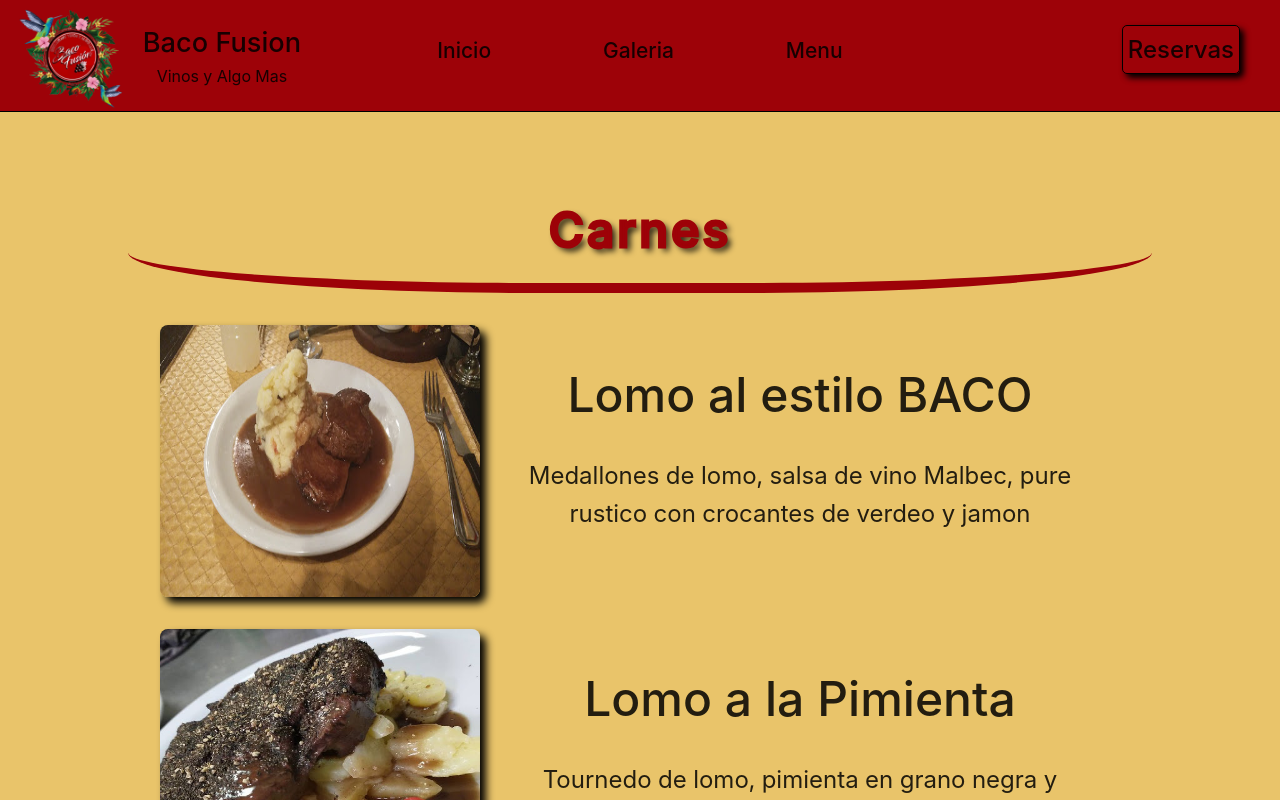
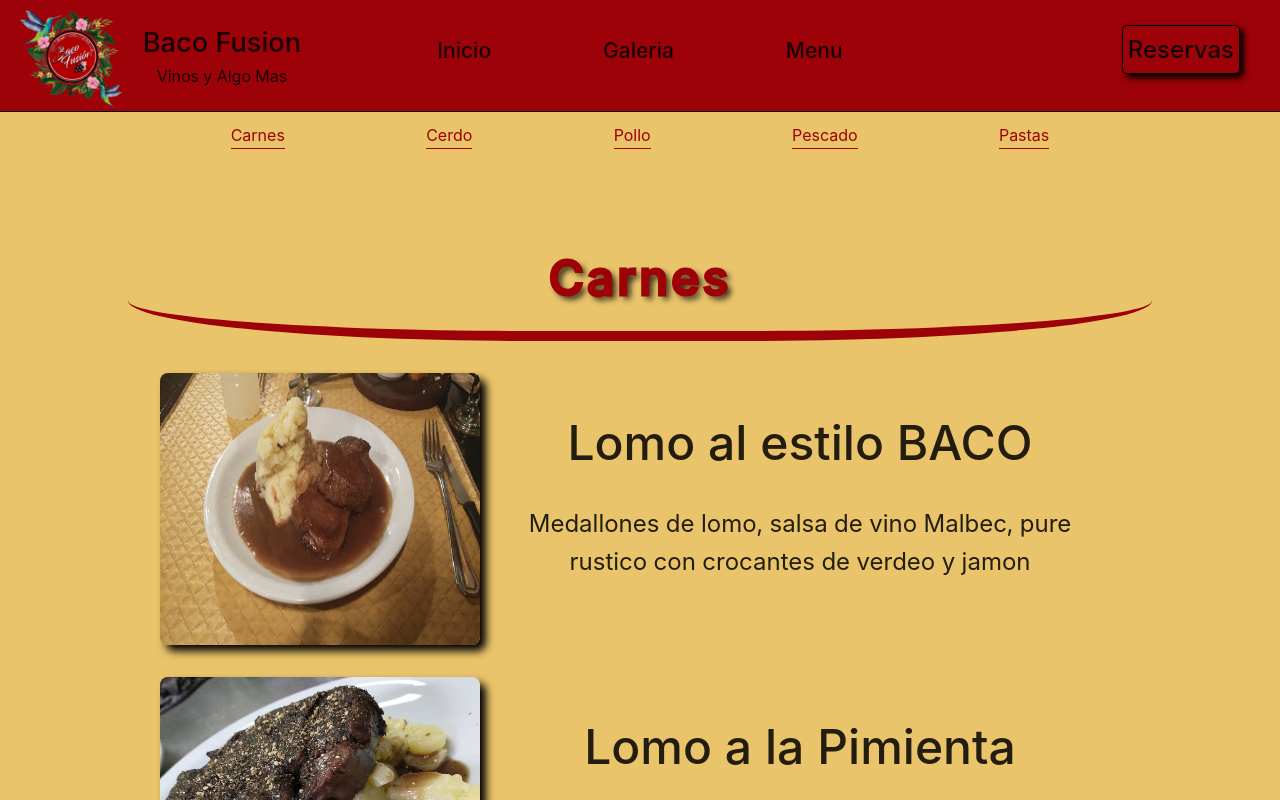
Before and after one commit to marioacaballero/Baco-Fusion-App, a React (Create React App) app: page /menu in a window 1280 px wide. Shown: the top 800 px of the page. Built offline with nearby package versions, Linux system fonts and the light colour scheme.

Commit message:
adding autoscroll in menu component

```diff
--- a/src/Components/Menu/Menu.module.css
+++ b/src/Components/Menu/Menu.module.css
@@ -1,7 +1,25 @@
 .menu {
   background-color: #e9c46a;
   /* min-height: 100vh; */
+}
 
+.menu > div {
+  display: flex;
+  height: 3rem;
+  align-items: center;
+  justify-content: space-around;
+  width: 100%;
+  padding-right: 10rem;
+  padding-left: 10rem;
+}
+.menu > div > a {
+  font-size: 1rem;
+  color: #9d0208;
+  border-bottom: 1px solid #9d0208;
+}
+
+.menu > div > a:hover {
+  scale: 1.2;
 }
 
 .menu > section {
@@ -11,7 +29,7 @@
   justify-content: center;
 }
 
-.menu > section > h2{
+.menu > section > h2 {
   font-size: 3rem;
   border-bottom: 10px solid #9d0208;
   border-radius: 40%;
@@ -25,7 +43,7 @@
   letter-spacing: 3px;
 }
 
-.cards{
+.cards {
   display: flex;
   flex-direction: column;
   justify-content: center;
--- a/src/Components/Menu/Menu.tsx
+++ b/src/Components/Menu/Menu.tsx
@@ -12,7 +12,14 @@ import { Card } from "./Card";
 export const Menu: React.FC = () => {
   return (
     <div className={style.menu}>
-      <section>
+      <div>
+        <a href="/menu/#carnes">Carnes</a>
+        <a href="/menu/#cerdo">Cerdo</a>
+        <a href="/menu/#pollo">Pollo</a>
+        <a href="/menu/#pescado">Pescado</a>
+        <a href="/menu/#pasta">Pastas</a>
+      </div>
+      <section id={"carnes"}>
         <h2>Carnes</h2>
         <div className={style.cards}>
           {menuFoodMeatData.map((p) => (
@@ -20,7 +27,7 @@ export const Menu: React.FC = () => {
           ))}
         </div>
       </section>
-      <section>
+      <section id={"cerdo"}>
         <h2>Cerdo</h2>
         <div className={style.cards}>
           {menuFoodPorkData.map((p) => (
@@ -29,7 +36,7 @@ export const Menu: React.FC = () => {
         </div>
       </section>
       <section>
-        <h2>Pollo</h2>
+        <h2 id={"pollo"}>Pollo</h2>
         <div className={style.cards}>
           {menuFoodChickenData.map((p) => (
             <Card name={p.name} description={p.description} img={p.img} />
@@ -37,7 +44,7 @@ export const Menu: React.FC = () => {
         </div>
       </section>
       <section>
-        <h2>Pescado</h2>
+        <h2 id={"pescado"}>Pescado</h2>
         <div className={style.cards}>
           {menuFoodFishData.map((p) => (
             <Card name={p.name} description={p.description} img={p.img} />
@@ -45,7 +52,7 @@ export const Menu: React.FC = () => {
         </div>
       </section>
       <section>
-        <h2>Pastas</h2>
+        <h2 id={"pastas"}>Pastas</h2>
         <div className={style.cards}>
           {menuFoodPastaData.map((p) => (
             <Card name={p.name} description={p.description} img={p.img} />
--- a/src/Components/NavBar/NavBar.tsx
+++ b/src/Components/NavBar/NavBar.tsx
@@ -17,7 +17,7 @@ export const NavBar = () => {
       <section>
         <h2 onClick={() => navigate("/")}>Inicio</h2>
         <h2 onClick={() => navigate("/")}>Galeria</h2>
-        <h2 onClick={() => navigate("/menu")}>Menu</h2>
+        <h2 onClick={() => navigate("/menu/#carnes")}>Menu</h2>
       </section>
       <section>
         <h3 onClick={() => navigate("/reservations")}>Reservas</h3>
```
